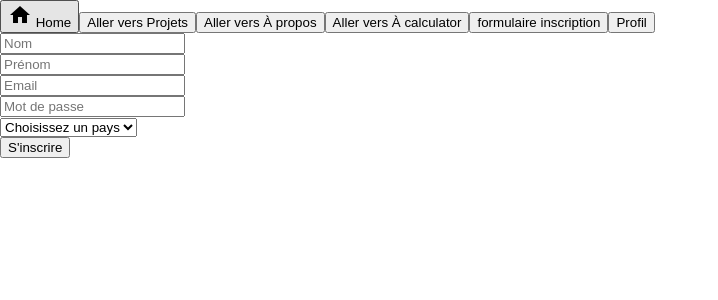
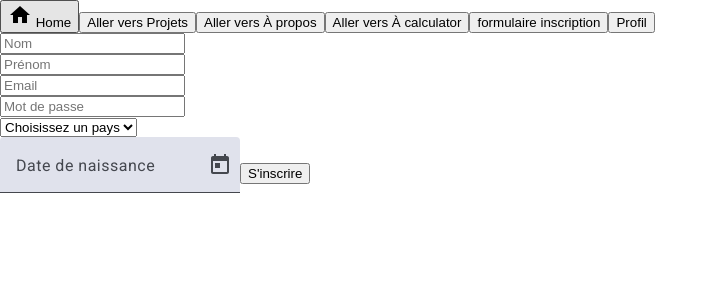
Before and after one commit to denispeyrusaubes/bootstrap-ng, an Angular app: page /inscription in a window 1280 px wide. Shown: the top 300 px of the page, without its empty margins (0-718 px from the left). Built offline with nearby package versions, Linux system fonts and the light colour scheme.

Commit message:
feat : add bhirtday functionality for inscription

```diff
--- a/src/app/pages/inscription/inscription.component.html
+++ b/src/app/pages/inscription/inscription.component.html
@@ -10,6 +10,12 @@
       <option value="Canada">Canada</option>
       <option value="États-Unis">États-Unis</option>
     </select><br>
+    <mat-form-field appearance="fill">
+      <mat-label>Date de naissance</mat-label>
+      <input matInput [matDatepicker]="picker" placeholder="Choisissez une date">
+      <mat-datepicker-toggle matIconSuffix [for]="picker"></mat-datepicker-toggle>
+      <mat-datepicker #picker></mat-datepicker>
+    </mat-form-field>
 
 
     <button type="submit">S'inscrire</button>
--- a/src/app/pages/inscription/inscription.component.ts
+++ b/src/app/pages/inscription/inscription.component.ts
@@ -1,13 +1,30 @@
 import { Component } from '@angular/core';
 import { Router } from '@angular/router';
-import { FormsModule } from '@angular/forms';   // ✅ import nécessaire
+import { CommonModule } from '@angular/common';
+import { FormsModule } from '@angular/forms';
+
+import { MatDatepickerModule } from '@angular/material/datepicker';
+import { MatInputModule } from '@angular/material/input';
+import { MatFormFieldModule } from '@angular/material/form-field';
+import { MatNativeDateModule } from '@angular/material/core';
+
 import { UserService } from '../userinfo/user.service';
+
+
+
 
 @Component({
   selector: 'app-inscription',
-  standalone: true,             // ✅ indique que le composant est standalone
-  imports: [FormsModule],       // ✅ FormsModule activé uniquement pour ce composant
-  templateUrl: './inscription.component.html'
+  standalone: true,
+  imports: [
+    CommonModule,
+    FormsModule,
+    MatDatepickerModule,
+    MatInputModule,
+    MatFormFieldModule,
+    MatNativeDateModule,
+  ],
+  templateUrl: './inscription.component.html',
 })
 export class InscriptionComponent {
   nom = '';
@@ -15,6 +32,7 @@
   email = '';
   motDePasse = '';
   pays = '';
+  dateNaissance: Date | null = null;
 
   constructor(private userService: UserService, private router: Router) {}
 
@@ -24,7 +42,8 @@
       prenom: this.prenom,
       email: this.email,
       motDePasse: this.motDePasse,
-      pays: this.pays
+      pays: this.pays,
+      dateNaissance: this.dateNaissance,
     };
     this.userService.setUser(user);
     this.router.navigate(['/userinfo']);
--- a/src/app/pages/userinfo/userinfo.component.html
+++ b/src/app/pages/userinfo/userinfo.component.html
@@ -4,6 +4,8 @@
     <p><strong>Prénom :</strong> {{ user.prenom }}</p>
     <p><strong>Email :</strong> {{ user.email }}</p>
     <p><strong>Pays :</strong> {{ user.pays }}</p>
+    <p><strong>motDePasse :</strong> {{ user.motDePasse }}</p>
+
   </div>
 
   <ng-template #noUser>
```
